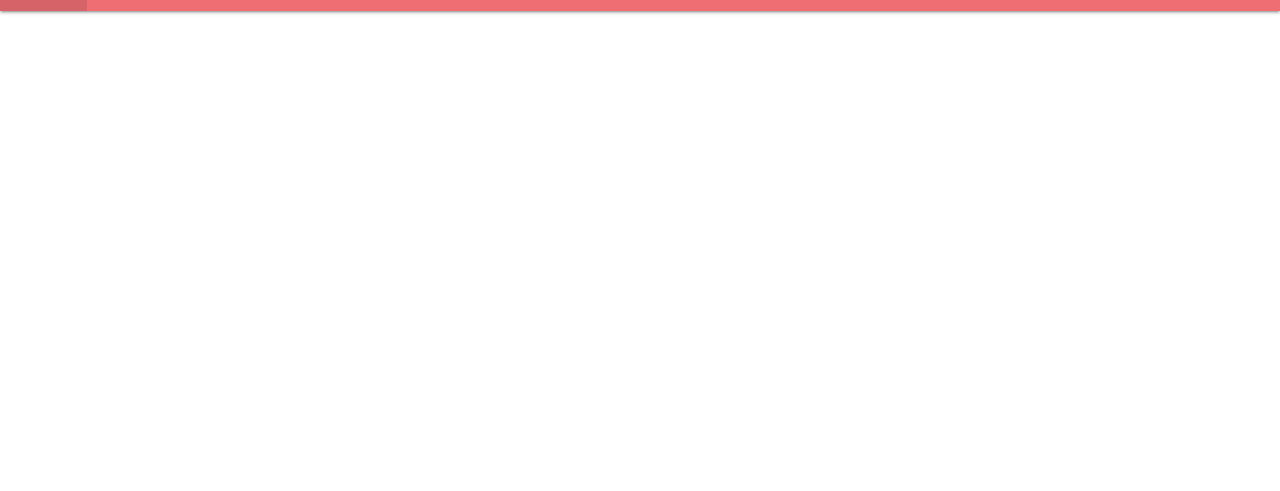
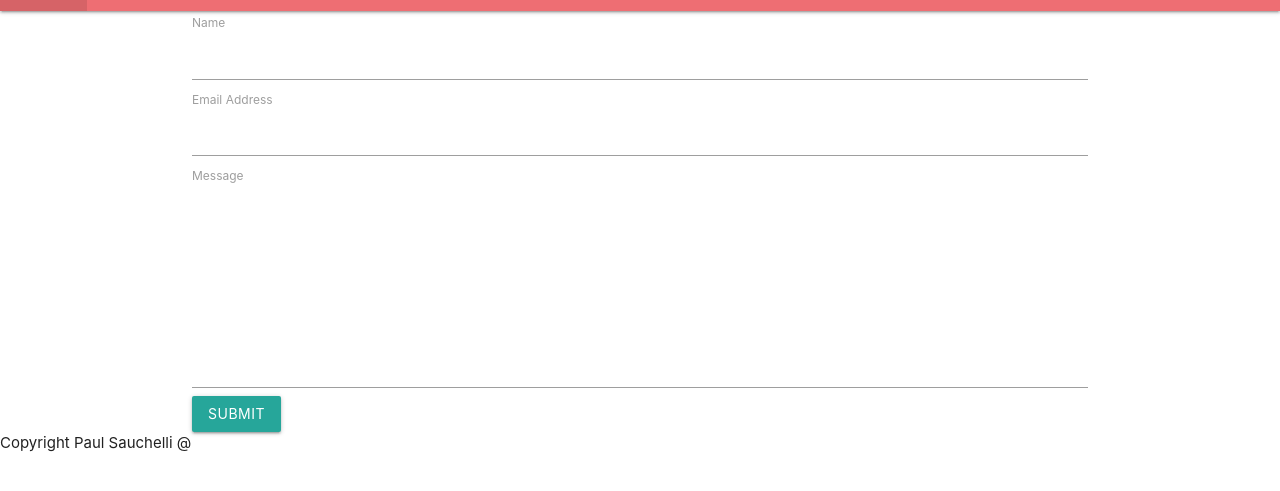
Before and after one commit to benabbott85/Paul-Sauchelli, a plain HTML site: page contact.html in a window 1280 px wide. Shown: the part 53-544 px from the top of the page. Drawn offline with nearby package versions, Linux system fonts and the light colour scheme.

Commit message:
playing around with contact page

```diff
--- a/contact.html
+++ b/contact.html
@@ -13,12 +13,51 @@
         <div class="nav-wrapper">
           <a href="index.html" class="brand-logo center">Paul Sauchelli</a>
           <ul class="left hide-on-med-and-down">
-            <li><a href="sass.html">Resume</a></li>
-            <li><a href="badges.html">LinkedIn</a></li>
+            <li><a href="">Resume</a></li>
+            <li><a href="">LinkedIn</a></li>
             <li><a href="contact.html">Contact Me</a></li>
             <li><a href="portfolio.html">My Portfolio</a></li>
           </ul>
         </div>
       </nav>
+
+
+      <div class= "container">
+
+        <div class="wrapper">
+            <div class ="row1">
+                <form>
+                <div class ="col-md-6"></div>
+                <div class="form-group">
+                <label for="exampleInputEmail1" id="emailname">Name</label>
+                <input type="email" class="form-control" id="exampleInputEmail1" aria-describedby="emailHelp">
+                <small id="emailHelp" class="form-text text-muted"></small>
+            </div>
+        </div>
+
+
+
+            <div class ="row2">
+                <div class="col-md-6">
+                <label for="exampleInputPassword1">Email Address</label>
+                <input type="password" class="form-control" id="exampleInputPassword1">
+                </div>
+            </div>
+
+        <form>
+
+                <div class ="col-md-12"></div>
+                <div class="form-group">
+                <label for="exampleInputEmail1">Message</label>
+                <input type="email" class="form-control" id="exampleInputEmail1" aria-describedby="emailHelp" style="height:200px">
+                <small id="emailHelp" class="form-text text-muted"></small>
+                </div>
+            <button type="submit" class="btn btn-primary">Submit</button>
+
+        </form>
+        </div>
+    </div>
+
+<footer>Copyright Paul Sauchelli @</footer>
 </body>
 </html>
--- a/styles.css
+++ b/styles.css
@@ -0,0 +1,6 @@
+.container {
+    border-style: solid;
+    border-color: black;
+    border-width: 2px;
+    padding: 20px;
+}
```
